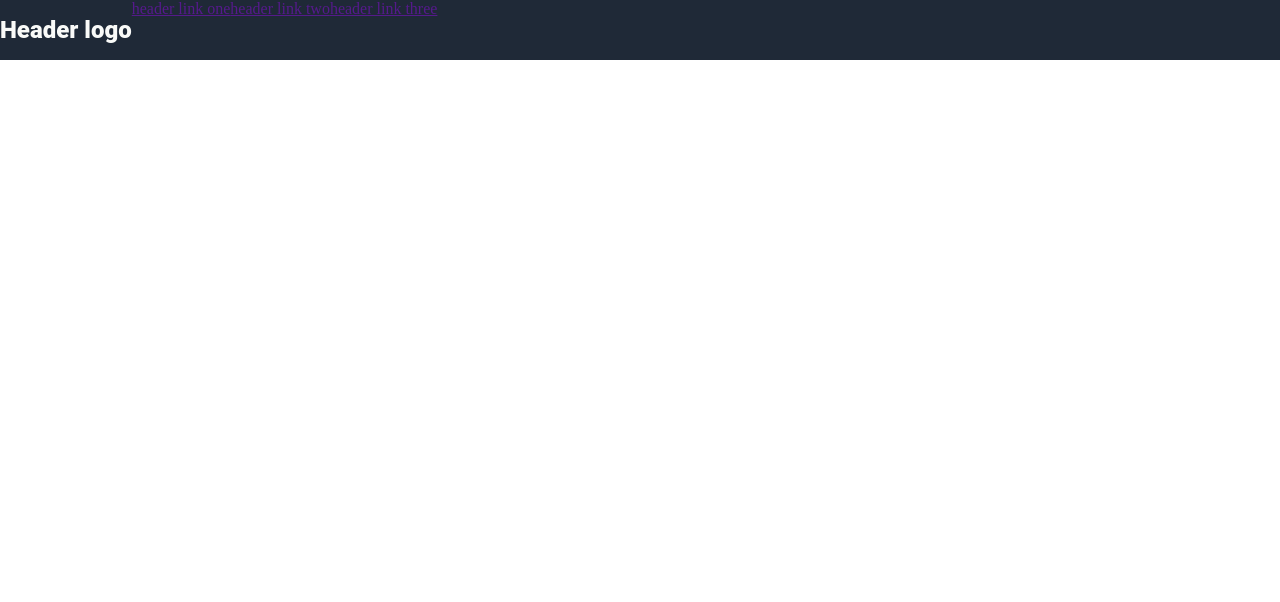
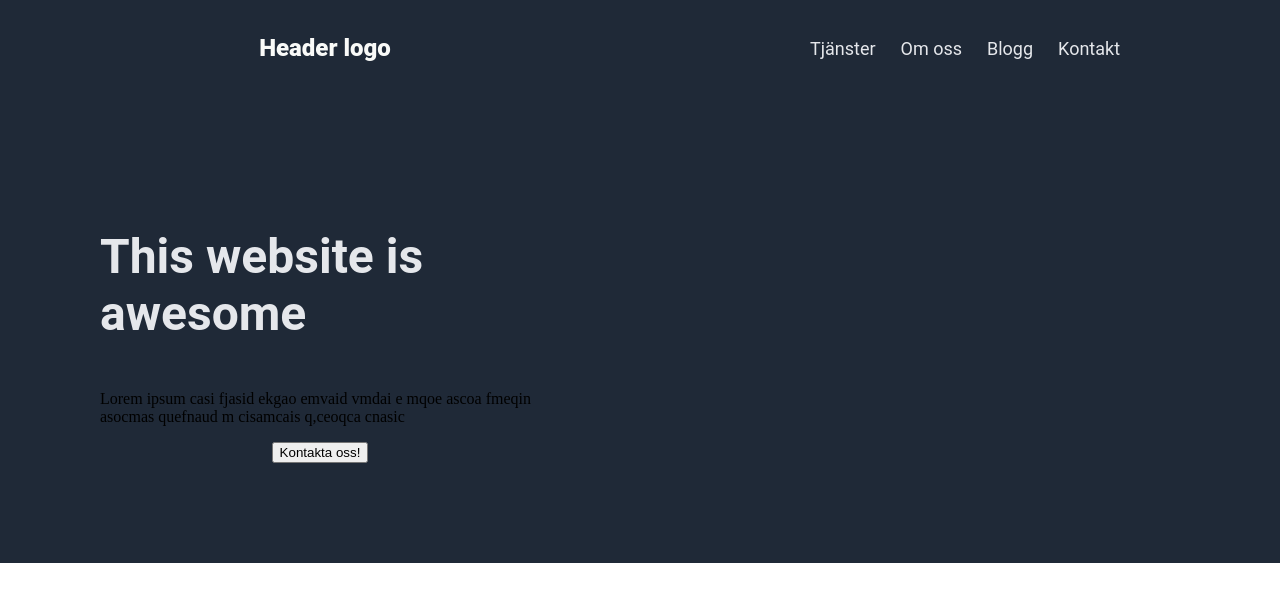
Before and after one commit to Alexis696/odinproject-javascript, a website: page landing-page/index.html in a window 1280 px wide. Drawn offline with Linux system fonts and the light colour scheme.

Commit message:
finished nav bar, started on hero section

```diff
--- a/landing-page/index.html
+++ b/landing-page/index.html
@@ -8,10 +8,23 @@
   </head>
   <body>
     <div class="nav-bar">
-      <h1>Header logo</h1>
-      <a href="">header link one</a>
-      <a href="">header link two</a>
-      <a href="">header link three</a>
+      <p id="logo">Header logo</p>
+      <div class="nav-links">
+        <a class="link" href="">Tjänster</a>
+        <a class="link" href="">Om oss</a>
+        <a class="link" href="">Blogg</a>
+        <a class="link" href="">Kontakt</a>
+      </div>
+    </div>
+    <div class="hero-section">
+      <div class="hero-section-part">
+        <h1 class="hero-main-text">This website is awesome</h1>
+        <p class="hero-secondary-text">Lorem ipsum casi fjasid ekgao emvaid vmdai e mqoe ascoa fmeqin asocmas quefnaud m cisamcais q,ceoqca cnasic</p>
+        <button>Kontakta oss!</button>
+      </div>
+      <div class="hero-section-part">
+        <img src="" alt="">
+      </div>
     </div>
   </body>
 </html>
--- a/landing-page/style.css
+++ b/landing-page/style.css
@@ -6,16 +6,55 @@ body {
 .nav-bar {
   display: flex;
   background-color: #1f2937;
+  width: 100%;
 }
 
-h1 {
+.nav-links {
+  display: flex;
+  width: 50%;
+  justify-content: center;
+  gap: 25px;
+}
+
+.link {
+  font-family: Roboto;
+  color: #e5e7eb;
+  font-size: 18px;
+  margin-top: auto;
+  margin-bottom: auto;
+  text-decoration: none;
+}
+
+.link:hover {
+  text-decoration: underline;
+}
+
+#logo {
   font-family: Roboto;
   color: #F9FAF8;
   font-size: 24px;
   font-weight: 900;
+  text-align: center;
+  width: 50%;
+  padding: 10px;
 }
 
-.hero-text {
+.hero-section {
+  display: flex;
+  background-color: #1f2937;
+  width: 100%;
+}
+
+.hero-section-part {
+  display: flex;
+  padding: 100px;
+  flex-direction: column;
+  align-items: center;
+  width: 50%;
+}
+
+.hero-main-text {
+  font-family: Roboto;
   color: #e5e7eb;
-  font-size: 18px;
+  font-size: 48px;
 }
```
